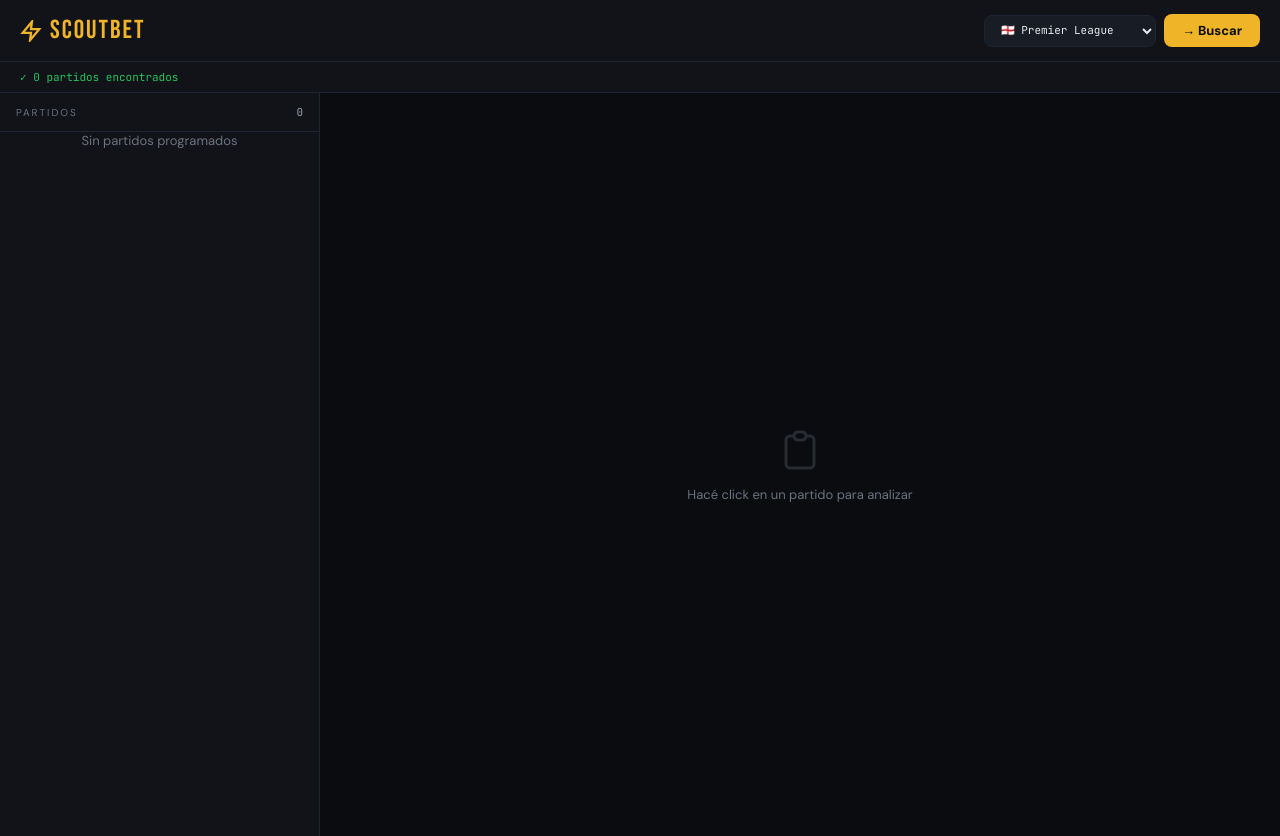
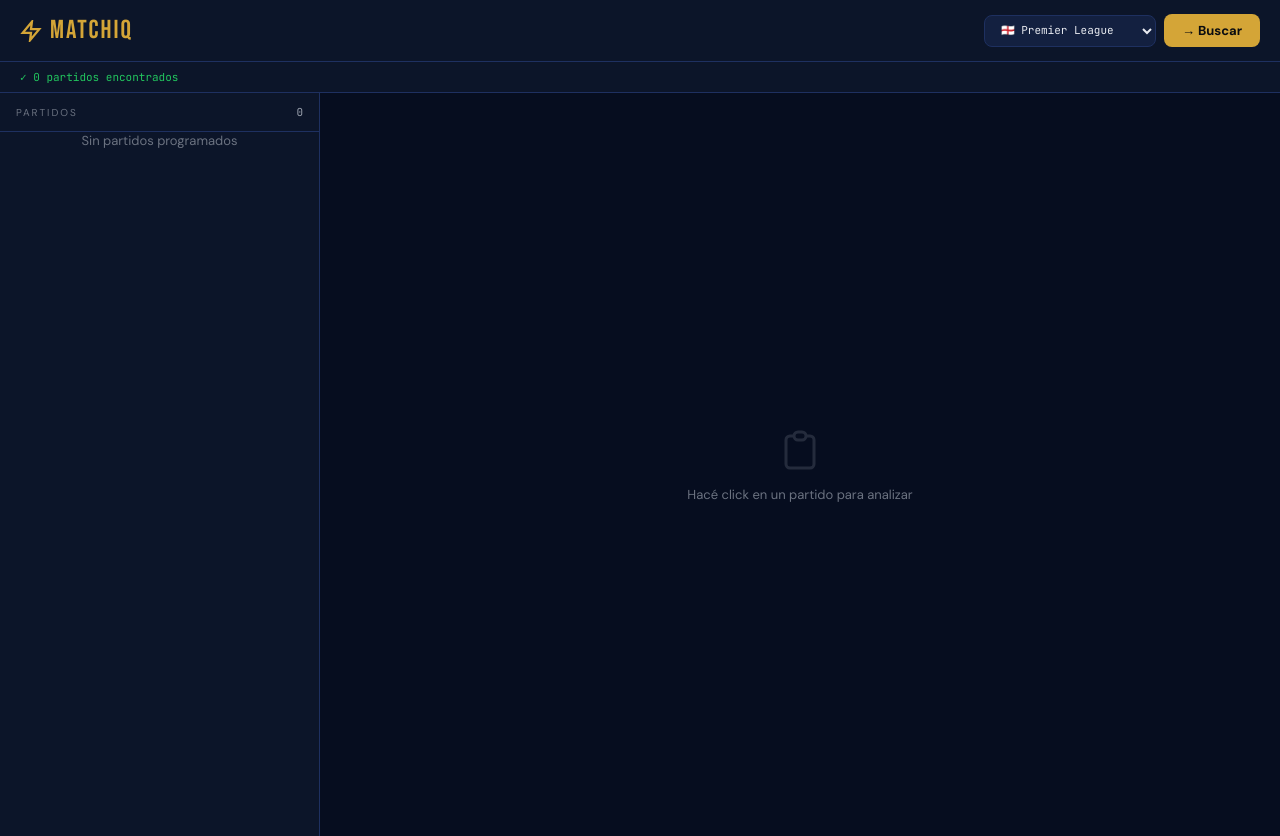
Before and after one commit to ari7676/scoutbet, a Flask app: page / in a window 1280 px wide. Run offline with Flask 3, Linux system fonts and the light colour scheme; data that the repository does not hold is empty.

Commit message:
rebrand MatchIQ

```diff
--- a/templates/index.html
+++ b/templates/index.html
@@ -3,12 +3,12 @@
 <head>
 <meta charset="UTF-8">
 <meta name="viewport" content="width=device-width, initial-scale=1.0">
-<title>ScoutBet</title>
+<title>MatchIQ</title>
 <link href="https://fonts.googleapis.com/css2?family=Bebas+Neue&family=DM+Sans:wght@400;500;600;700&family=JetBrains+Mono:wght@400;600&display=swap" rel="stylesheet">
 <style>
 :root{
-  --bg:#0a0c10;--surface:#111318;--surface2:#181c24;--surface3:#1f2533;
-  --border:#1e2430;--gold:#f0b429;--gold2:#d4a012;--green:#22c55e;--red:#ef4444;
+  --bg:#060d1f;--surface:#0c1529;--surface2:#132040;--surface3:#1a2a52;
+  --border:#1e3060;--gold:#d4a537;--gold2:#b8922e;--green:#22c55e;--red:#ef4444;
   --blue:#3b82f6;--orange:#f59e0b;--purple:#a78bfa;
   --text:#e8eaf0;--muted:#6b7280;--dim:#9ca3af;
 }
@@ -169,7 +169,7 @@ select:hover{border-color:var(--gold);}
 <div class="topbar">
   <div class="brand">
     <svg viewBox="0 0 24 24" fill="none" stroke="currentColor" stroke-width="2.5"><path d="M13 2L3 14h9l-1 8 10-12h-9l1-8z"/></svg>
-    SCOUTBET
+    MATCHIQ
   </div>
   <div class="topbar-r">
     <select id="sel-liga">
```
